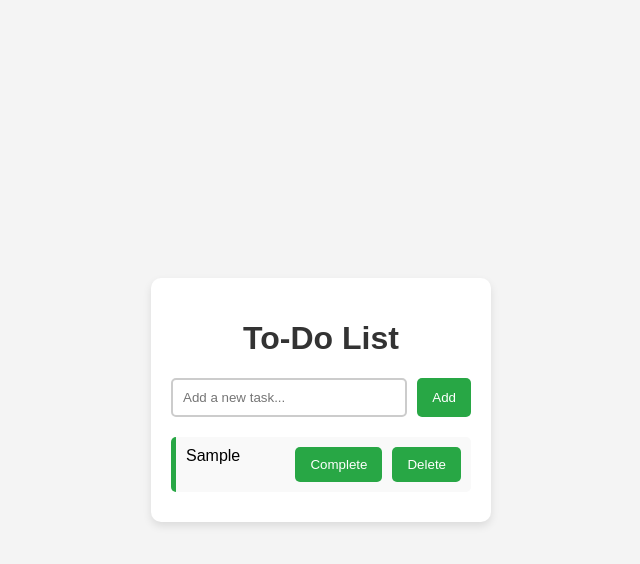
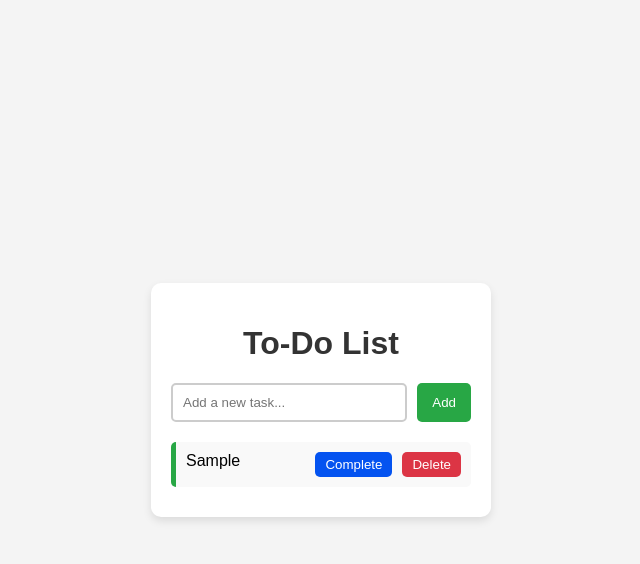
Before and after one commit to shantanumangalkar/TODO-LIST, a plain HTML site: page index.html in a window 1280 px wide. Both pictures are taken after typing "Sample" into the empty fields and a click on the button "Add". Shown: the whole page, without its empty margins (319-959 px from the left). Drawn offline with Linux system fonts and the light colour scheme.

Commit message:
Update styles.css

```diff
--- a/styles.css
+++ b/styles.css
@@ -58,18 +58,23 @@ button:hover {
     padding: 10px;
     margin-bottom: 10px;
     display: flex;
-    justify-content: space-between;
+    justify-content:space-between;
     border-radius: 5px;
     border-left: 5px solid #28a745;
 }
-
-li.completed {
-    text-decoration: line-through;
-    opacity: 0.6;
-    border-left-color: #ccc;
+#completebtn{
+    background-color: #0453f0;
+    color: white;
+    border: none;
+    padding: 5px 10px;
+    border-radius: 5px;
+    cursor: pointer;
+}
+#completebtn:hover {
+    background-color: #1e43d9;
 }
 
-.delete-btn {
+#delebtn {
     background-color: #dc3545;
     color: white;
     border: none;
@@ -78,6 +83,6 @@ li.completed {
     cursor: pointer;
 }
 
-.delete-btn:hover {
+#delebtn:hover {
     background-color: #c82333;
 }
```
